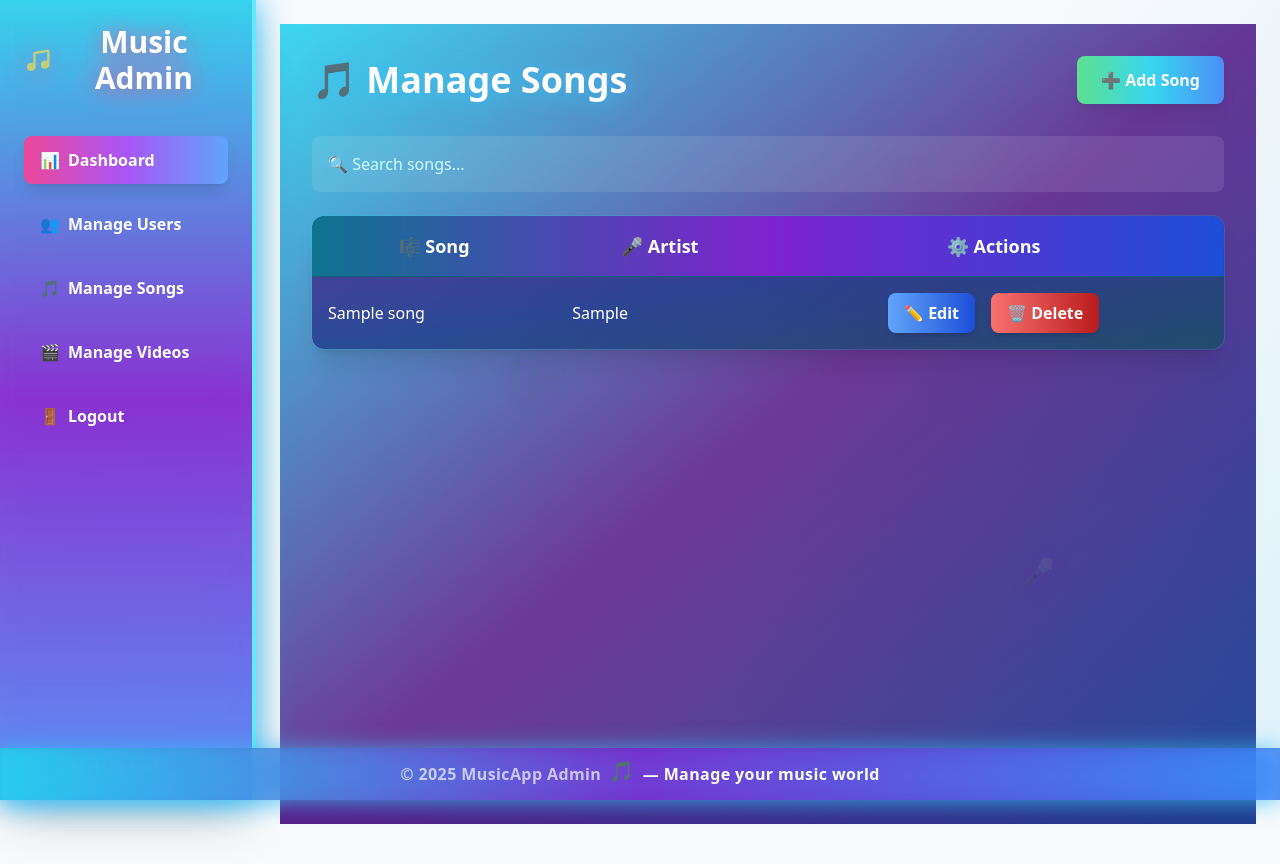
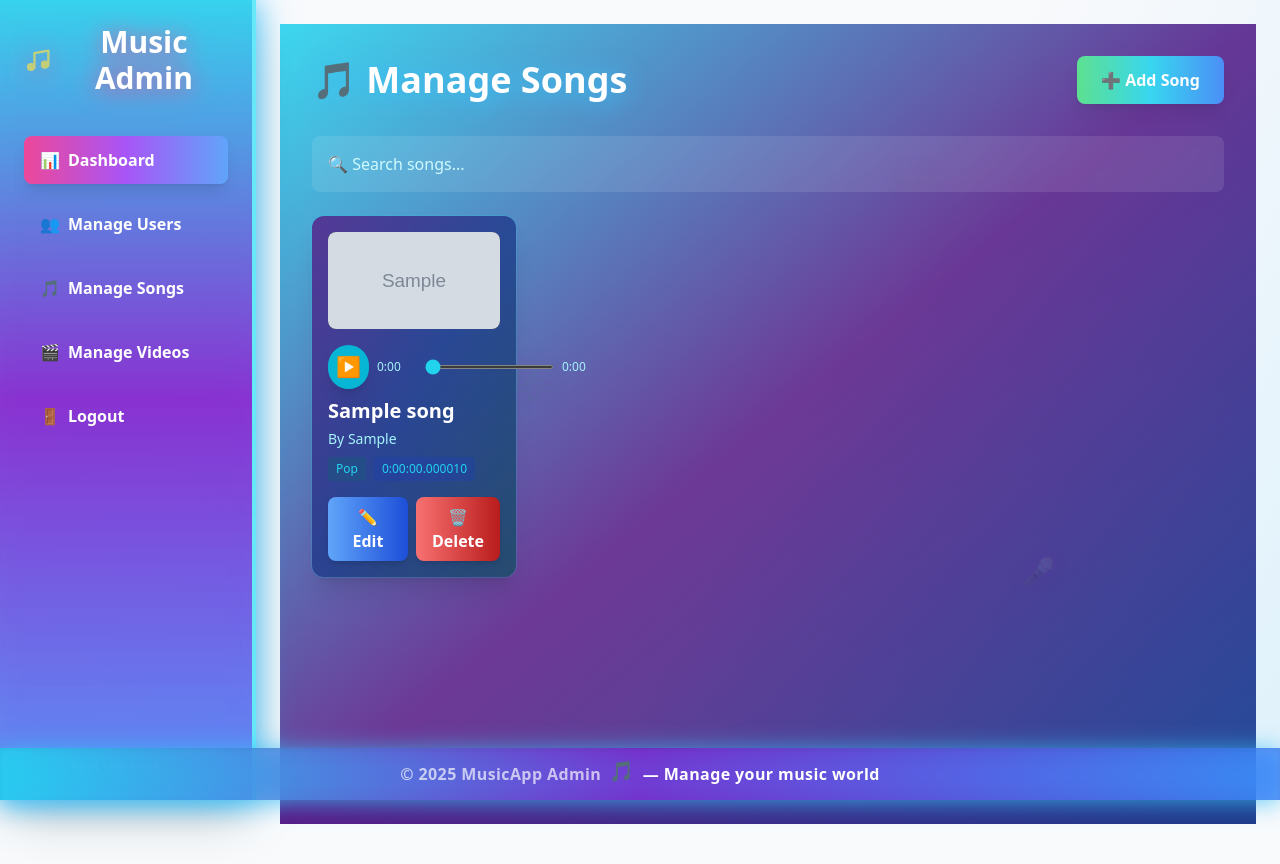
Before and after one commit to BoradDenish/django_music_app, a Django app: page /a/songs in a window 1280 px wide. Shown: the top 864 px of the page. Run offline with Django 5.2, Linux system fonts and the light colour scheme; tables that the repository leaves empty hold one stand-in row (values such as "Sample post"); grey boxes marked "Sample" are stand-in pictures; some libraries are stand-ins or nearby versions.

Commit message:
change songs list design

```diff
--- a/music_admin/view/songs.py
+++ b/music_admin/view/songs.py
@@ -68,9 +68,9 @@ def add_song(request):
                 # Get cover image path if downloaded
                 thumbnail_url = info.get('thumbnail')
                 # Try to get metadata
-                title = info.get('title', title)
-                artist = info.get('artist', artist) or info.get('uploader', artist)
-                genre = info.get('genre', genre)
+                title = info.get('title') or title or 'Unknown Title'
+                artist = info.get('artist') or info.get('uploader') or artist or 'Unknown Artist'
+                genre = info.get('genre') or genre or 'Unknown Genre'
                 release_date = info.get('release_date', release_date)
                 if release_date and len(release_date) == 8:
                     release_date = f"{release_date[:4]}-{release_date[4:6]}-{release_date[6:]}"
--- a/templates/admin/songs/admin_songs.html
+++ b/templates/admin/songs/admin_songs.html
@@ -16,37 +16,114 @@
             class="w-full p-4 rounded-lg bg-white/10 text-white placeholder-cyan-100 backdrop-blur-sm focus:outline-none focus:ring-2 focus:ring-cyan-400">
     </form>
 
-    <div class="overflow-hidden rounded-xl shadow-xl ring-1 ring-cyan-400/20 backdrop-blur-md bg-white/5">
-        <table class="w-full bg-gradient-to-br from-purple-900/80 via-blue-900/80 to-cyan-900/80 text-white rounded-xl overflow-hidden">
-            <thead>
-                <tr class="bg-gradient-to-r from-cyan-700 via-purple-700 to-blue-700 text-white text-lg">
-                    <th class="p-4 border-b border-cyan-800">🎼 Song</th>
-                    <th class="p-4 border-b border-cyan-800">🎤 Artist</th>
-                    <th class="p-4 text-center border-b border-cyan-800">⚙️ Actions</th>
-                </tr>
-            </thead>
-            <tbody>
-                {% for song in songs %}
-                <tr class="hover:bg-cyan-800/60 transition-all duration-300">
-                    <td class="p-4 font-medium">{{ song.title }}</td>
-                    <td class="p-4 font-medium">{{ song.artist }}</td>
-                    <td class="p-4 text-center flex justify-center gap-4">
-                        <a href="{% url 'edit_song' song.id %}" class="px-4 py-2 bg-gradient-to-r from-blue-400 to-blue-700 text-white rounded-lg shadow-md hover:scale-105 transition font-semibold">✏️ Edit</a>
-                        <form method="POST" action="{% url 'delete_song' song.id %}" onsubmit="return confirm('Are you sure you want to delete this song?');">
-                            {% csrf_token %}
-                            <button type="submit" class="px-4 py-2 bg-gradient-to-r from-red-400 to-red-700 text-white rounded-lg shadow-md hover:scale-105 transition font-semibold">🗑️ Delete</button>
-                        </form>
-                    </td>
-                </tr>
-                {% empty %}
-                <tr>
-                    <td colspan="3" class="p-6 text-center text-cyan-200 text-lg bg-cyan-800/60 rounded-lg">
-                        🚫 No songs found. Add some music!
-                    </td>
-                </tr>
-                {% endfor %}
-            </tbody>
-        </table>
+    <div class="grid grid-cols-1 sm:grid-cols-2 md:grid-cols-3 lg:grid-cols-4 gap-8">
+        {% for song in songs %}
+        <div class="bg-gradient-to-br from-purple-900/80 via-blue-900/80 to-cyan-900/80 rounded-xl shadow-xl ring-1 ring-cyan-400/20 backdrop-blur-md p-4 flex flex-col hover:scale-105 transition-transform">
+            <div class="aspect-video bg-black rounded-lg overflow-hidden mb-4 flex items-center justify-center relative">
+                {% if song.cover_image %}
+                    <img src="{{ song.cover_image }}" alt="{{ song.title }}" class="object-cover w-full h-full">
+                {% else %}
+                    <span class="text-5xl text-cyan-300">🎵</span>
+                {% endif %}
+            </div>
+            {% if song.audio_file %}
+            <div class="w-full flex flex-col items-center mb-2">
+                <div class="flex items-center gap-2 w-full">
+                    <button id="play-btn-{{ song.id }}" class="bg-cyan-500 hover:bg-cyan-700 text-white rounded-full p-2 shadow-lg transition text-xl">
+                        ▶️
+                    </button>
+                    <span id="current-{{ song.id }}" class="text-xs text-cyan-200 min-w-[40px]">0:00</span>
+                    <input type="range" id="progress-{{ song.id }}" value="0" min="0" max="100" step="1" class="flex-1 accent-cyan-400 h-1 rounded-lg">
+                    <span id="duration-{{ song.id }}" class="text-xs text-cyan-200 min-w-[40px]">0:00</span>
+                </div>
+                <audio id="audio-{{ song.id }}" src="{{ song.audio_file.url }}"></audio>
+            </div>
+            {% endif %}
+            <div class="flex-1">
+                <h2 class="text-xl font-bold mb-1 truncate" title="{{ song.title }}">{{ song.title }}</h2>
+                <div class="text-cyan-200 text-sm mb-2 truncate" title="{{ song.artist }}">By {{ song.artist }}</div>
+                <div class="flex items-center text-cyan-400 text-xs gap-2 mb-2">
+                    <span class="bg-cyan-800/40 px-2 py-1 rounded">{{ song.genre|default:"Unknown" }}</span>
+                    {% if song.duration %}
+                        <span class="bg-blue-800/40 px-2 py-1 rounded">
+                            {{ song.duration }}
+                        </span>
+                    {% endif %}
+                </div>
+            </div>
+            <div class="flex gap-2 mt-2">
+                <a href="{% url 'edit_song' song.id %}" class="flex-1 px-4 py-2 bg-gradient-to-r from-blue-400 to-blue-700 text-white rounded-lg shadow-md hover:scale-105 transition font-semibold text-center">✏️ Edit</a>
+                <form method="POST" action="{% url 'delete_song' song.id %}" onsubmit="return confirm('Are you sure you want to delete this song?');" class="flex-1">
+                    {% csrf_token %}
+                    <button type="submit" class="w-full px-4 py-2 bg-gradient-to-r from-red-400 to-red-700 text-white rounded-lg shadow-md hover:scale-105 transition font-semibold">🗑️ Delete</button>
+                </form>
+            </div>
+        </div>
+        {% empty %}
+        <div class="col-span-full p-6 text-center text-cyan-200 text-lg bg-cyan-800/60 rounded-lg">
+            🚫 No songs found. Add some music!
+        </div>
+        {% endfor %}
     </div>
 </div>
+
+<script>
+document.addEventListener('DOMContentLoaded', function() {
+    // Get all song ids
+    const songIds = [{% for song in songs %}{{ song.id }}{% if not forloop.last %}, {% endif %}{% endfor %}];
+
+    songIds.forEach(function(id) {
+        const audio = document.getElementById('audio-' + id);
+        const playBtn = document.getElementById('play-btn-' + id);
+        const progress = document.getElementById('progress-' + id);
+        const current = document.getElementById('current-' + id);
+        const duration = document.getElementById('duration-' + id);
+
+        if (!audio) return;
+
+        function formatTime(sec) {
+            sec = Math.floor(sec);
+            return Math.floor(sec/60) + ':' + ('0' + (sec%60)).slice(-2);
+        }
+
+        audio.addEventListener('loadedmetadata', function() {
+            duration.textContent = formatTime(audio.duration);
+            progress.max = Math.floor(audio.duration);
+        });
+
+        audio.addEventListener('timeupdate', function() {
+            progress.value = Math.floor(audio.currentTime);
+            current.textContent = formatTime(audio.currentTime);
+        });
+
+        audio.addEventListener('ended', function() {
+            playBtn.textContent = '▶️';
+            progress.value = 0;
+            current.textContent = '0:00';
+        });
+
+        playBtn.addEventListener('click', function() {
+            // Pause all other audios
+            document.querySelectorAll('audio').forEach(a => {
+                if(a !== audio) {
+                    a.pause();
+                    const btn = document.getElementById('play-btn-' + a.id.replace('audio-', ''));
+                    if(btn) btn.textContent = '▶️';
+                }
+            });
+            if (audio.paused) {
+                audio.play();
+                playBtn.textContent = '⏸️';
+            } else {
+                audio.pause();
+                playBtn.textContent = '▶️';
+            }
+        });
+
+        progress.addEventListener('input', function() {
+            audio.currentTime = progress.value;
+        });
+    });
+});
+</script>
 {% endblock %}
```
